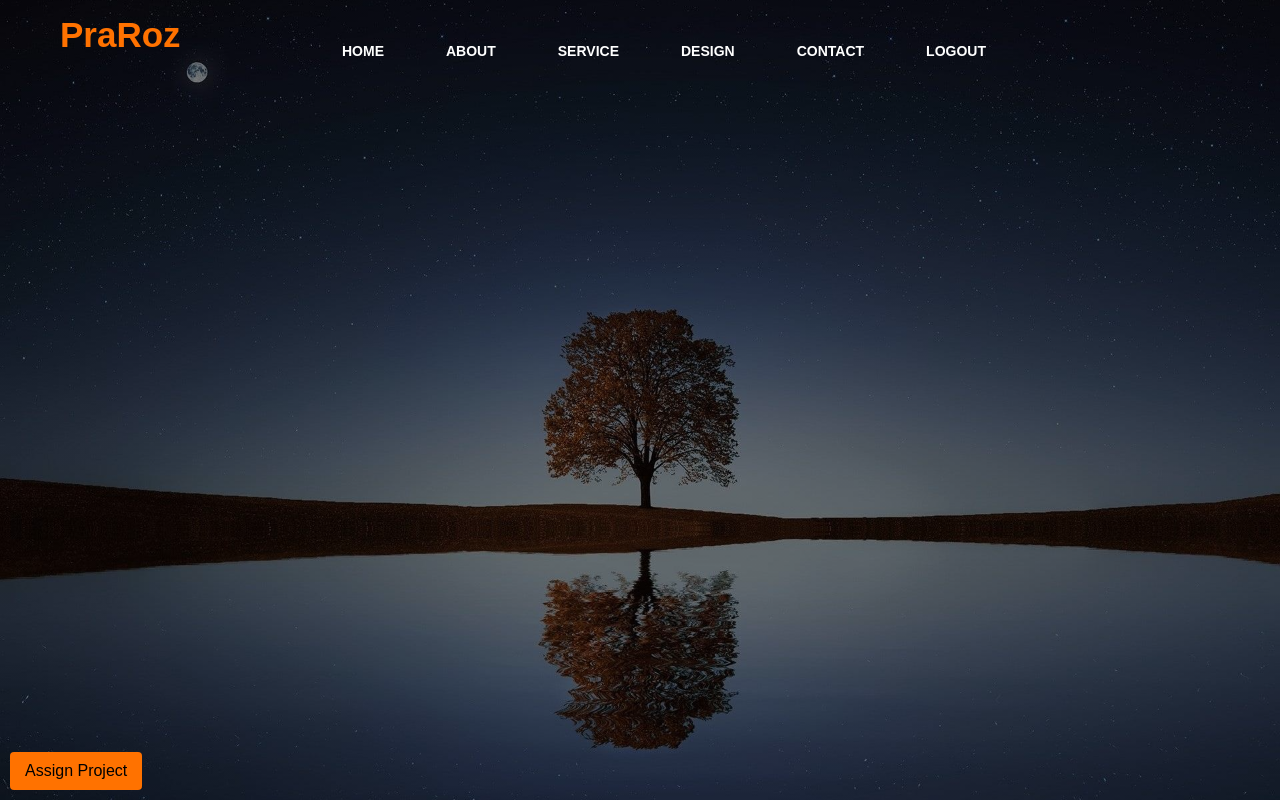
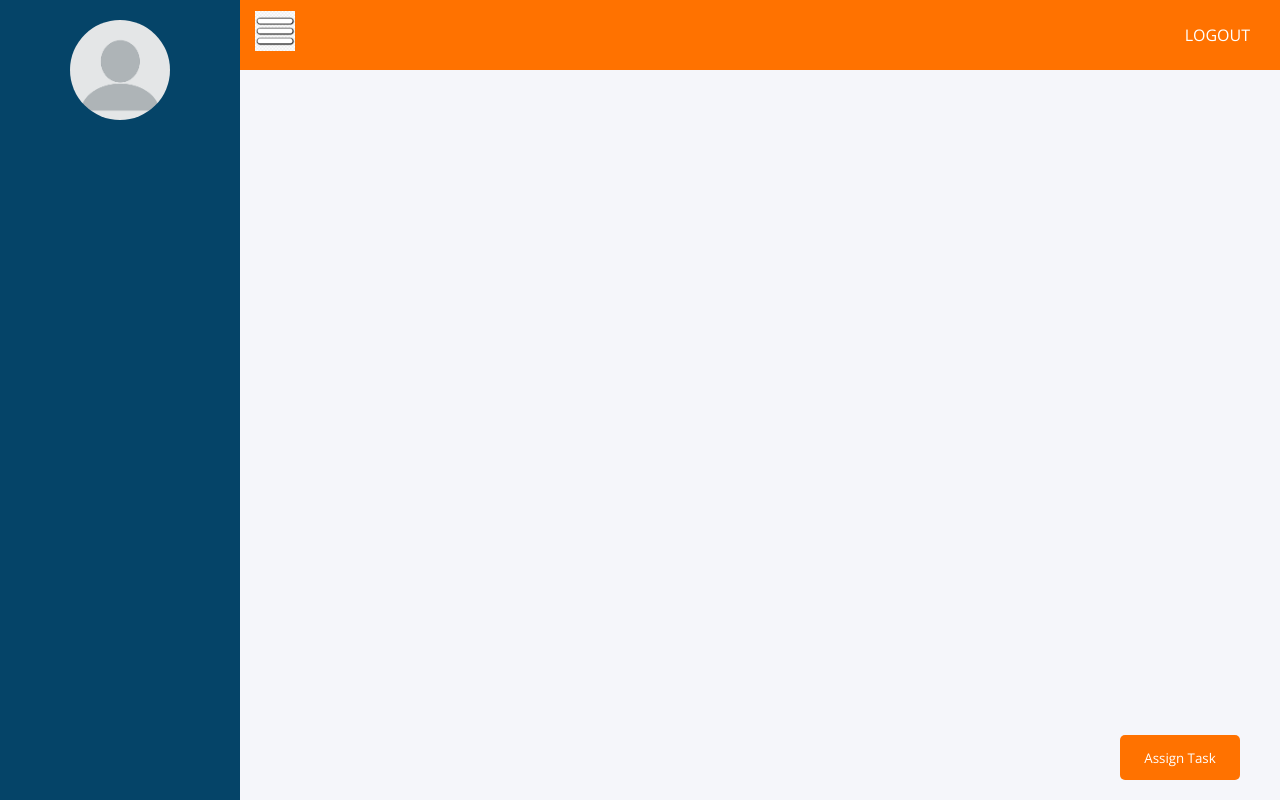
Before and after one commit to ABISHEK-S-15/BPO_Management_System, a PHP site: page /dashboard.html in a window 1280 px wide. Run offline with PHP 8.4, Linux system fonts and the light colour scheme; some libraries are stand-ins or nearby versions.

Commit message:
Add files via upload

```diff
--- a/bpo/dashboard.css
+++ b/bpo/dashboard.css
@@ -1,91 +1,244 @@
-body {
-    font-family: Arial, sans-serif;
-    margin: 0;
-    padding: 0;
-    background-color: #f2f2f2;
+
+    @import url('https://fonts.googleapis.com/css2?family=Open+Sans&display=swap');
+
+*{
+	list-style: none;
+	text-decoration: none;
+	margin: 0;
+	padding: 0;
+	box-sizing: border-box;
+	font-family: 'Open Sans', sans-serif;
 }
 
-.main{
-    width: 100%;
-    background: linear-gradient(to top, rgba(0,0,0,0.5)50%,rgba(0,0,0,0.5)50%), url(1.jpg);
-    background-position: center;
-    background-size: cover;
-    height: 100vh;
+body{
+	background: #f5f6fa;
 }
 
-.navbar{
-    width: 1200px;
-    height: 75px;
-    margin: auto;
+.hamburger img{
+	width: 40px;
 }
 
-.icon{
-    width: 200px;
-    float: left;
-    height: 70px;
+.logout{
+	float: right;
+	color: #fff;
 }
 
-.logo{
-    color: #ff7200;
-    font-size: 35px;
-    font-family: Arial;
-    padding-left: 20px;
-    float: left;
-    padding-top: 10px;
-    margin-top: 5px
+.wrapper .sidebar{
+	background: rgb(5, 68, 104);
+	position: fixed;
+	top: 0;
+	left: 0;
+	width: 240px;
+	height: 100%;
+	padding: 20px 0;
+	transition: all 0.5s ease;
 }
 
-.menu{
-    width: 400px;
-    float: left;
-    height: 70px;
+.wrapper .sidebar .profile{
+	margin-bottom: 30px;
+	text-align: center;
 }
 
-ul{
-    float: left;
-    display: flex;
-    justify-content: center;
-    align-items: center;
+.wrapper .sidebar .profile img{
+	display: block;
+	width: 100px;
+	height: 100px;
+    border-radius: 50%;
+	margin: 0 auto;
 }
 
-ul li{
-    list-style: none;
-    margin-left: 62px;
-    margin-top: 27px;
-    font-size: 14px;
+.wrapper .sidebar .profile h3{
+	color: #ffffff;
+	margin: 10px 0 5px;
 }
 
-ul li a{
-    text-decoration: none;
-    color: #fff;
-    font-family: Arial;
-    font-weight: bold;
-    transition: 0.4s ease-in-out;
+.wrapper .sidebar .profile p{
+	color: rgb(206, 240, 253);
+	font-size: 14px;
 }
 
-ul li a:hover{
-    color: #ff7200;
+.wrapper .sidebar ul li a{
+	display: block;
+	padding: 13px 30px;
+	border-bottom: 1px solid #10558d;
+	color: rgb(241, 237, 237);
+	font-size: 16px;
+	position: relative;
 }
 
-.logout-link{
-    float: right;
+.wrapper .sidebar ul li a .icon{
+	color: #dee4ec;
+	width: 30px;
+	display: inline-block;
 }
 
-#assign-project-button {
+
+
+.wrapper .sidebar ul li a:hover,
+.wrapper .sidebar ul li a.active{
+	color: #0c7db1;
+
+	background:white;
+    border-right: 2px solid rgb(5, 68, 104);
+}
+
+.wrapper .sidebar ul li a:hover .icon,
+.wrapper .sidebar ul li a.active .icon{
+	color: #0c7db1;
+}
+
+.wrapper .sidebar ul li a:hover:before,
+.wrapper .sidebar ul li a.active:before{
+	display: block;
+}
+
+.wrapper .section{
+	width: calc(100% - 225px);
+	margin-left: 225px;
+	transition: all 0.5s ease;
+}
+
+.wrapper .section .top_navbar{
+	background: #ff7200;
+	height: 70px;
+	display: flex;
+	align-items: center;
+	padding: 0 30px;
+	justify-content: space-between;
+
+}
+
+.wrapper .section .top_navbar .hamburger a{
+	font-size: 28px;
+	color: #f4fbff;
+}
+
+.wrapper .section .top_navbar .hamburger a:hover{
+	color: #a2ecff;
+}
+
+
+
+body.active .wrapper .sidebar{
+	left: -240px;
+}
+
+body.active .wrapper .section{
+	margin-left: 0;
+	width: 100%;
+}
+.task-btn{
+	position: fixed;
+    bottom: 20px;
+	right: 40px;
+
+}
+.assign-btn{
+	color: #fff;
+	height: 45px;
+	width: 120px;
+	border-style: none;
+	border-width: 0px;
+	border-radius: 5px;
+	background-color: #ff7200;
+}
+.form-container {
+    max-width: 700px;
+    margin: 20px auto;
+    background-color: transparent;
+    padding: 20px;
+    border-radius: 8px;
+    box-shadow: 0 0 10px rgba(0, 0, 0, 0.1);
+    border-color: #fff;
+    border-style: solid;
+    border-width: 1px;
+    backdrop-filter: blur(10px);
+	transform: translate(-50%,-50%) scale(0);
+	visibility: hidden;
+}
+.open-popup{
+	visibility: visible;
+	transform: translate(-50%,-50%) scale(1);
+}
+
+.form label {
+    display: block;
+    margin-bottom: 8px;
+    color: #fff;
+}
+
+input{
+    text-align: center;
+}
+input,
+textarea {
+    color: #fff;
+    width: 300px;
+    padding: 8px;
+    margin-bottom: 16px;
+    box-sizing: border-box;
+    border: 1px solid #ccc;
+    border-radius: 4px;
+    background-color: transparent;
+
+}
+
+.address{
+    color: #fff;
+    width: 100%;
+    padding: 8px;
+    margin-bottom: 16px;
+    box-sizing: border-box;
+    border: 1px solid #ccc;
+    border-radius: 4px;
+    background-color: transparent;
+}
+input[type="file"] {
+    margin-bottom: 20px;
+    color: #fff;
+}
+
+input[type="submit"] {
     background-color: #ff7200;
     color: #000000;
     padding: 10px 15px;
     border: none;
     border-radius: 4px;
     cursor: pointer;
-    text-decoration: none;
-    position: fixed;
-    bottom: 10px;
-    left: 10px;
+    width: 120px;
     transition: .3s ease;
 }
 
-#assign-project-button:hover {
+
+input[type="submit"]:hover {
     background-color: #fff;
-    transition: .3s ease;
 }
+
+.side-by-side {
+    display: flex;
+    gap: 10px;
+    justify-content: center;
+}
+
+.input-container{
+    margin-left:20px;
+}
+
+#clientName,
+#clientemail,
+#clientid,
+#clientmobile,
+#clientposition,
+#clientstate,
+#companyName,
+#companyEmail {
+    flex: 10px;
+}
+
+.client{
+    margin-top: 10px;
+}
+.detail-heading{
+    text-align: center;
+    color: #ff7200;
+}
--- a/bpo/dashboard.html
+++ b/bpo/dashboard.html
@@ -1,36 +1,113 @@
 <!DOCTYPE html>
 <html lang="en">
-
 <head>
+    <link rel="stylesheet" href="https://use.fontawesome.com/releases/v5.8.1/css/all.css">
     <meta charset="UTF-8">
+    <meta http-equiv="X-UA-Compatible" content="IE=edge">
     <meta name="viewport" content="width=device-width, initial-scale=1.0">
-    <title>Your Page Title</title>
+    <title>Document</title>
     <link rel="stylesheet" href="dashboard.css">
 </head>
-
 <body>
 
-    <div class="main">
-        <div class="navbar">
-            <div class="icon">
-                <h2 class="logo">PraRoz</h2>
+    <div class="wrapper">
+        <div class="section">
+            <div class="top_navbar">
+                <!--here top_navbar-->
+
+                <div class="hamburger">
+                    <a href="#">
+                        <img src="download (1).png">
+                    </a>
+                </div>
+                <div>
+                    <a class="logout" href="#">LOGOUT</a>
+                </div>
             </div>
+            <!--here body-->
+            <div class="form-container" id="form-container">
 
-            <div class="menu">
-                <ul>
-                    <li><a href="#">HOME</a></li>
-                    <li><a href="#">ABOUT</a></li>
-                    <li><a href="#">SERVICE</a></li>
-                    <li><a href="#">DESIGN</a></li>
-                    <li><a href="#">CONTACT</a></li>
-                    <li><a href="#" class="logout-link" style="color: #fff; text-decoration: none;">LOGOUT</a></li>
-                </ul>
+                <h1 class="detail-heading">Details</h1>
+                <form action="#" method="post" enctype="multipart/form-data">
+                    <div class="side-by-side">
+                        <div>
+                            <label class="client" for="clientName">Client Name:</label>
+                            <input type="text" id="clientName" name="clientName" required>
+                            <label class="client" for="clientemail">Client Email:</label>
+                            <input type="email" id="clientemail" name="clientemail" required>
+                            <label class="client" for="clientposition">Client Position:</label>
+                            <input type="text" id="clientposition" name="clientposition" required>
+                            <label for="companyName">Company Name:</label>
+                            <input type="text" id="companyName" name="companyName" required>
+                        </div>
+                        <div class="input-container">
+                            <label class="client" for="clientid">Client ID:</label>
+                            <input type="text" id="clientid" name="clientid" required>
+                            <label class="client" for="clientmobile">Client Contact:</label>
+                            <input type="text" id="clientmobile" name="clientmobile" required>
+                            <label class="client" for="clientstate">Client State:</label>
+                            <input type="text" id="clientstate" name="clientstate" required>
+                            <label for="companyEmail">Company Email:</label>
+                            <input type="email" id="companyEmail" name="companyEmail" required>
+                        </div>
+                    </div>
+
+
+                    <label for="companyAddress">Company Address:</label>
+                    <textarea class="address" id="companyAddress" name="companyAddress" rows="4" required></textarea>
+
+                    <label for="fileUpload">File Upload:</label>
+                    <input type="file" id="fileUpload" name="fileUpload" accept=".pdf, .doc, .docx">
+                    <br>
+                    <input type="submit" onclick="closepopup()" value="Submit">
+                </form>
+
+        </div>
+        <div class="task-btn">
+            <button class="assign-btn" onclick="openpopup">Assign Task</button>
+        </div>
+        <div class="sidebar">
+            <div class="profile">
+                <img src="download (2).png" alt="profile_picture">
+                <h3></h3>
+                <p></p>
             </div>
+            <ul>
+                <li>
+
+                </li>
+                <li>
+
+                </li>
+                <li>
+
+                </li>
+                <li>
+
+                </li>
+                <li>
+
+                </li>
+                <li>
+
+                </li>
+                <li>
+
+                </li>
+                <li>
+
+                </li>
+            </ul>
+        </div>
 
     </div>
-
-    <a href="form.html" id="assign-project-button">Assign Project</a>
-
+  <script>
+       var hamburger = document.querySelector(".hamburger");
+	hamburger.addEventListener("click", function(){
+		document.querySelector("body").classList.toggle("active");
+	})
+  </script>
+  <script src=>
+    </script>
 </body>
-
 </html>
```
Also changed, not shown: bpo/dash-form.js (added, +9 -0 lines), bpo/download (1).png (added), bpo/download (2).png (added).
